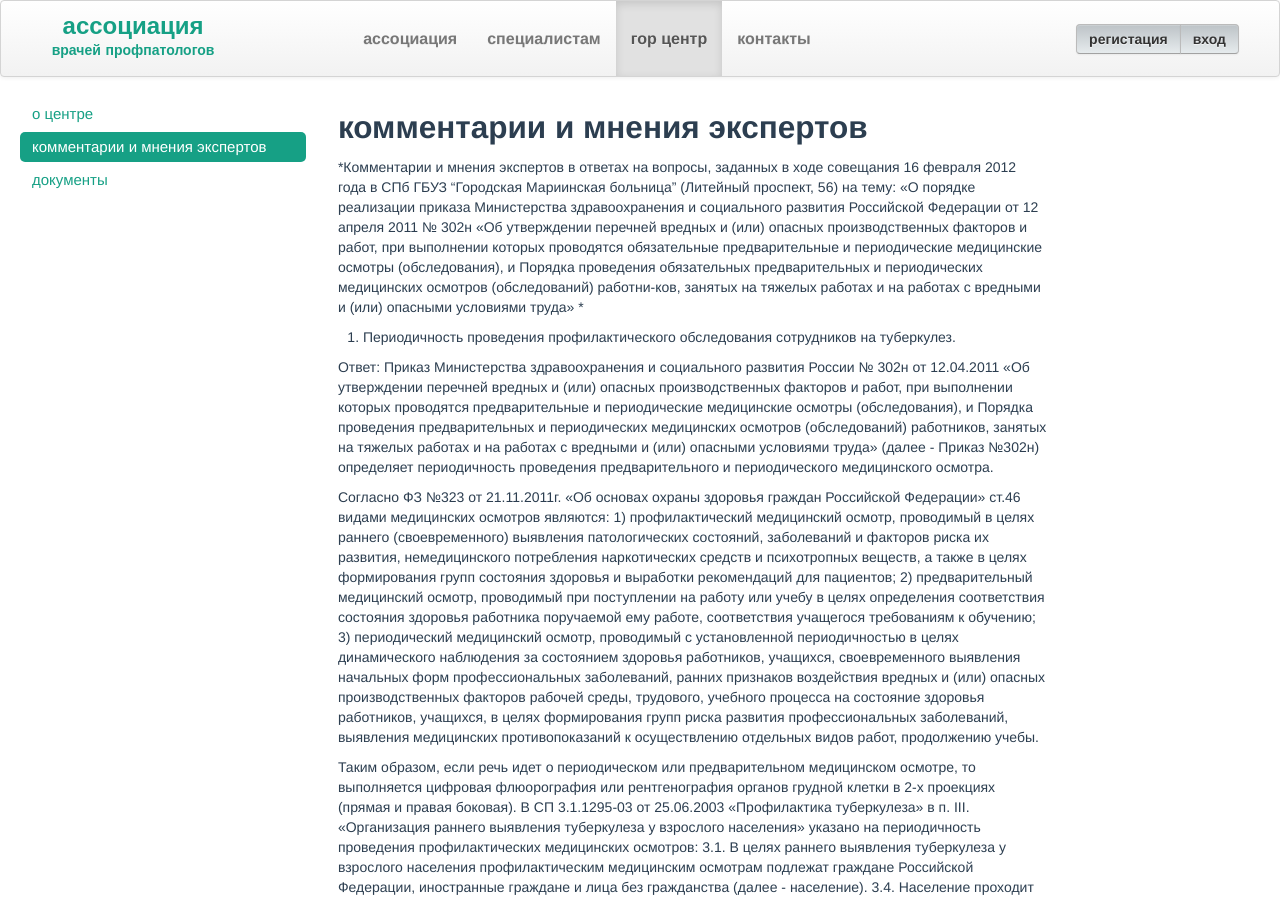
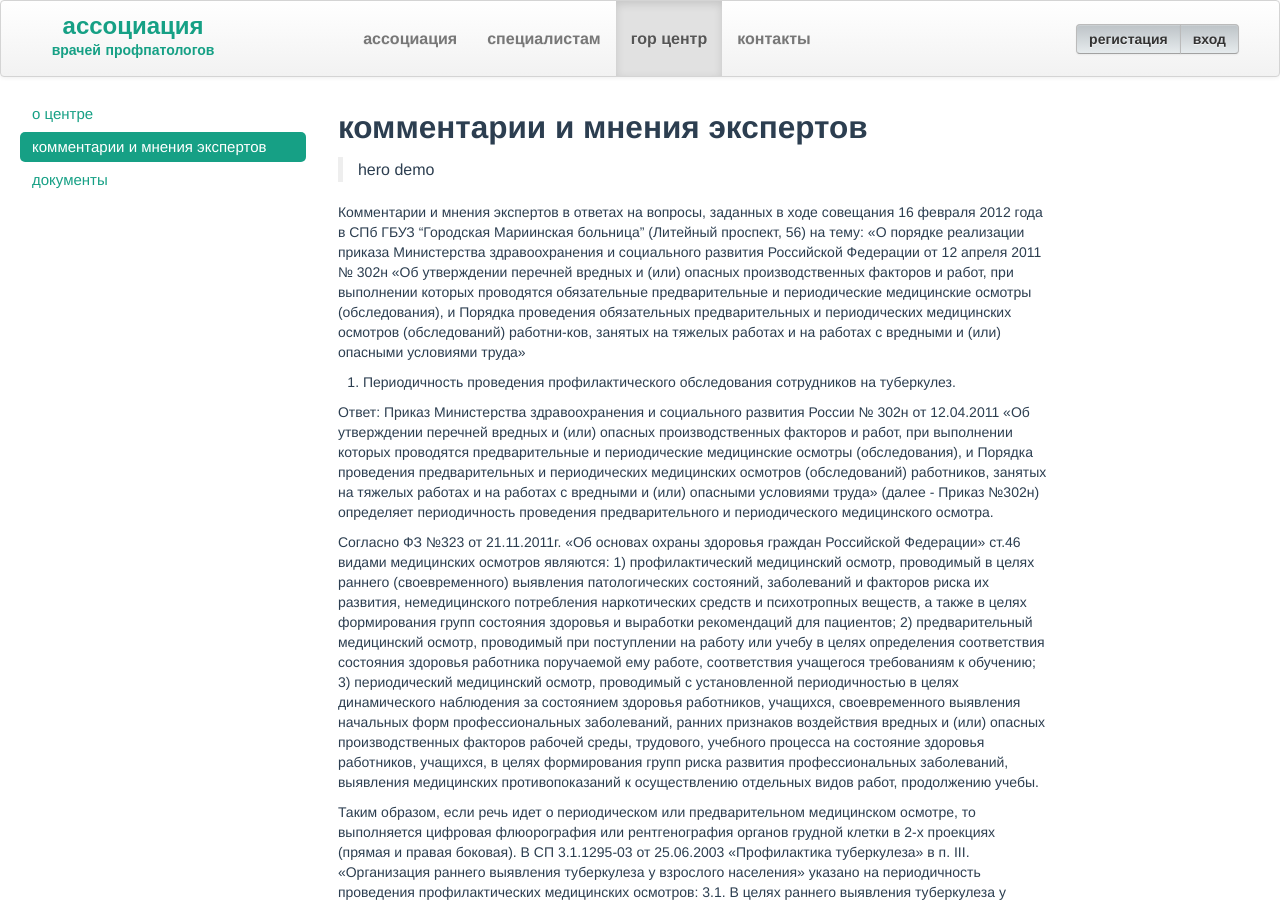
Before and after one commit to avpnw/avpnw, a Jekyll site: the page built from docs/coments.md, in a window 1280 px wide and 900 px high. Built offline with Jekyll 4.4.1, drawn with Linux system fonts in a browser that asks for light colours; Markdown is read by kramdown in place of the engine named in the settings.

Commit message:
Update coments.md

```diff
--- a/docs/coments.md
+++ b/docs/coments.md
@@ -4,7 +4,9 @@
 categories: горцентр
 permalink: /centre/coments/
 ---
-*Комментарии и мнения экспертов в ответах на вопросы, заданных в ходе совещания 16 февраля 2012 года в  СПб ГБУЗ "Городская Мариинская больница" (Литейный проспект, 56) на тему: «О порядке реализации  приказа Министерства здравоохранения и социального развития Российской Федерации от 12 апреля 2011 № 302н «Об утверждении перечней вредных и (или) опасных  производственных факторов и работ, при выполнении которых проводятся обязательные предварительные и периодические медицинские осмотры (обследования), и Порядка проведения обязательных предварительных и периодических медицинских осмотров (обследований) работни-ков, занятых на тяжелых работах и на работах с вредными и (или) опасными условиями труда» *
+>hero demo
+
+Комментарии и мнения экспертов в ответах на вопросы, заданных в ходе совещания 16 февраля 2012 года в  СПб ГБУЗ "Городская Мариинская больница" (Литейный проспект, 56) на тему: «О порядке реализации  приказа Министерства здравоохранения и социального развития Российской Федерации от 12 апреля 2011 № 302н «Об утверждении перечней вредных и (или) опасных  производственных факторов и работ, при выполнении которых проводятся обязательные предварительные и периодические медицинские осмотры (обследования), и Порядка проведения обязательных предварительных и периодических медицинских осмотров (обследований) работни-ков, занятых на тяжелых работах и на работах с вредными и (или) опасными условиями труда»
 
 1.  Периодичность проведения профилактического обследования сотрудников на туберкулез.
 
```
